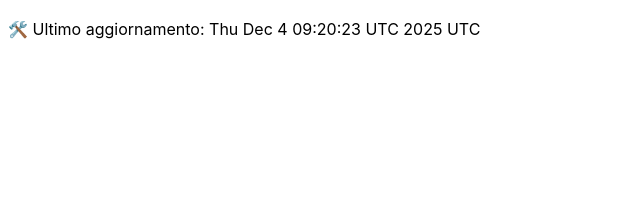
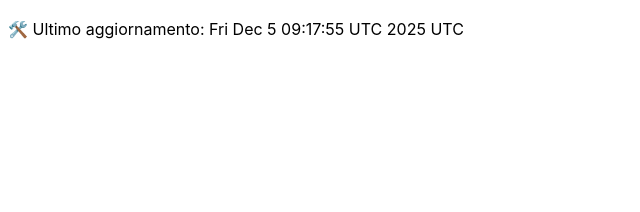
Before and after one commit to DanteTrb/DanteTrb.github.io, a Jekyll site: the page built from badges.md, in a window 1280 px wide. Shown: the top 212 px of the page, without its empty margins (0-640 px from the left). Built offline with Jekyll 4.4.1, drawn with Linux system fonts in a browser that asks for light colours; our own code applies the rules of GitHub Pages for plain Markdown files.

Commit message:
🛠️ Aggiornamento automatico badge

```diff
--- a/badges.md
+++ b/badges.md
@@ -1 +1 @@
-🛠️ Ultimo aggiornamento: Thu Dec  4 09:20:23 UTC 2025 UTC
+🛠️ Ultimo aggiornamento: Fri Dec  5 09:17:55 UTC 2025 UTC
```
